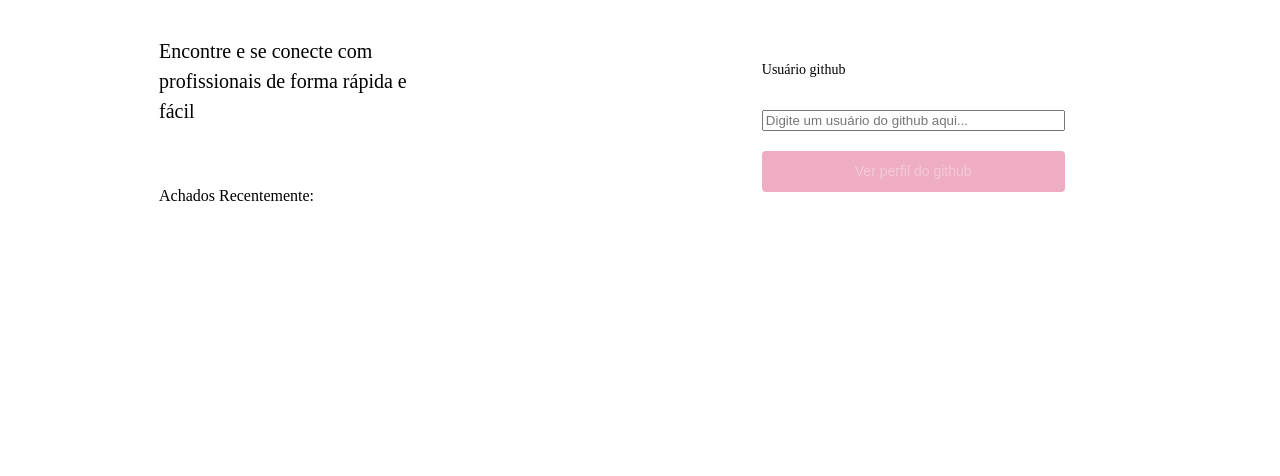
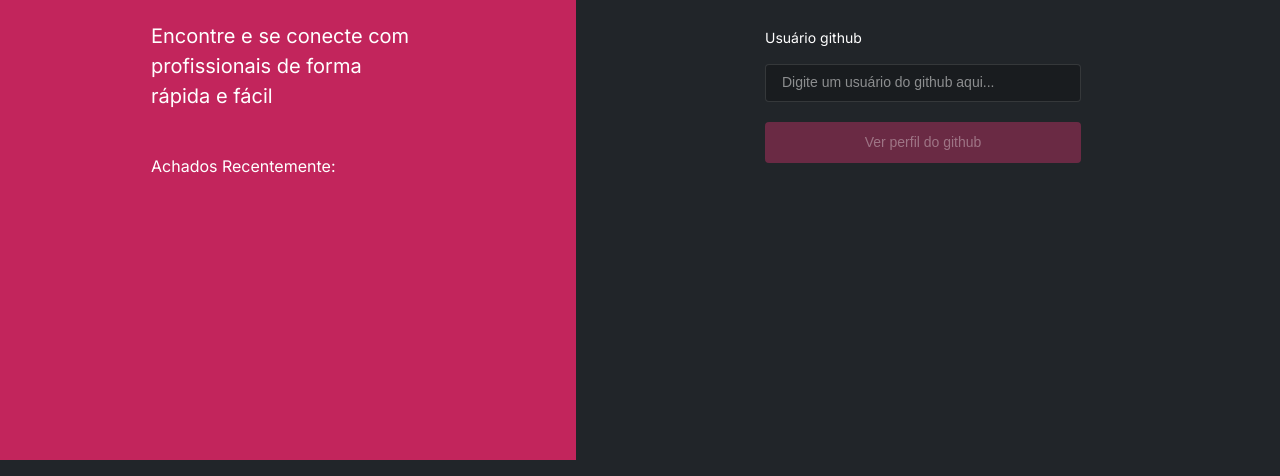
Before and after one commit to kellygalliani/GitSearchBase, a plain HTML site: page pages/home/index.html in a window 1280 px wide. Shown: the part 340-816 px from the top of the page. Drawn offline with Linux system fonts and the light colour scheme; the site is published under a folder, as on GitHub Pages, so addresses that start at the root find nothing.

Commit message:
fix: css path

```diff
--- a/pages/home/index.html
+++ b/pages/home/index.html
@@ -7,9 +7,9 @@
     <link rel="preconnect" href="https://fonts.googleapis.com">
     <link rel="preconnect" href="https://fonts.gstatic.com" crossorigin>
     <link href="https://fonts.googleapis.com/css2?family=Inter:wght@300;400;500;600;700&display=swap" rel="stylesheet">
-    <link rel="stylesheet" href="/styles/globalStyles.css" />
-    <link rel="stylesheet" href="/styles/input.css" />
-    <link rel="stylesheet" href="index.css" />
+    <link rel="stylesheet" href="../../styles/globalStyles.css" />
+    <link rel="stylesheet" href="../../styles/input.css" />
+    <link rel="stylesheet" href="./index.css" />
     <title>Git Search</title>
   </head>
   <body>
```
